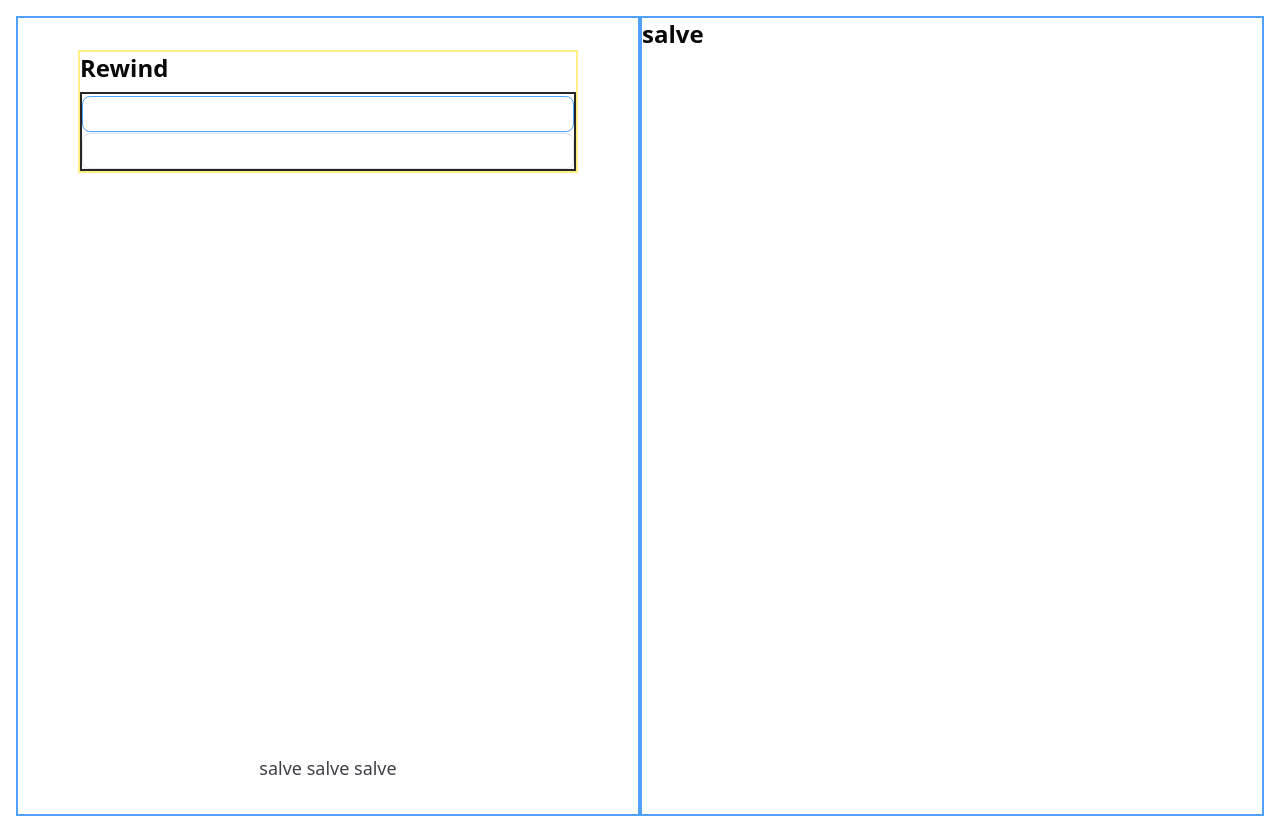
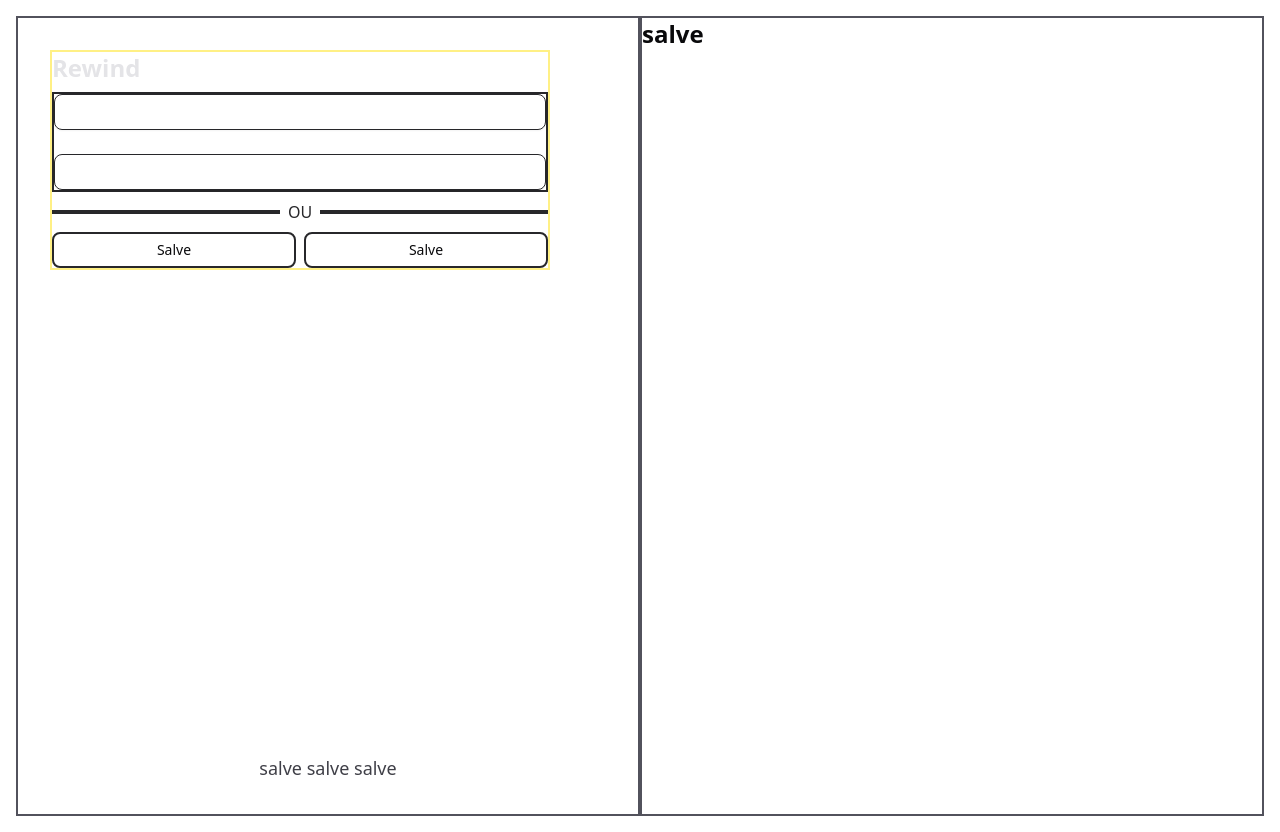
Before and after one commit to albqvictor1508/rewind, a React (Vite) app in the folder web/: page /signin in a window 1280 px wide. Built offline with nearby package versions, Linux system fonts and the light colour scheme.

Commit message:
wip(auth): trying to make the form

```diff
--- a/web/src/pages/_auth/signin.tsx
+++ b/web/src/pages/_auth/signin.tsx
@@ -1,5 +1,6 @@
 import { createFileRoute } from "@tanstack/react-router"
 import { Input } from "@/components/ui/input"
+import { Button } from "@/components/ui/button"
 
 export const Route = createFileRoute('/_auth/signin')({
   component: RouteComponent
@@ -8,18 +9,31 @@ export const Route = createFileRoute('/_auth/signin')({
 export function RouteComponent() {
   return (
     <main className='w-full h-full p-4 grid grid-cols-2'>
-      <section className='flex flex-col justify-between p-8 items-center text-2xl font-bold border-2 border-blue-400 w-full h-screen'>
+      <section className='flex flex-col justify-between p-8 text-2xl font-bold border-2 border-zinc-600 w-full h-screen'>
         <div className="w-[500px] flex flex-col space-y-2 border-2 border-yellow-200">
-          <h2>Rewind</h2>
-          <form className="border-2 border-zinc-800">
-            <Input className="border-blue-400" />
-            <Input />
+          <h2 className="text-zinc-200 text-2xl">Rewind</h2>
+          <form className="flex flex-col space-y-6 border-2 border-zinc-800">
+            <Input className="border-zinc-800" />
+            <Input className="border-zinc-800" />
           </form>
+          <div className="w-full flex items-center gap-2">
+            <p className="flex-1 border-2 border-zinc-800"></p>
+            <p className=" text-zinc-800 text-base font-normal">OU</p>
+            <p className="flex-1 border-2 border-zinc-800"></p>
+          </div>
+          <div className="w-full flex items-center gap-2">
+            <Button className='flex-1 border-2 border-zinc-800' variant={'ghost'}>
+              Salve
+            </Button>
+            <Button className='flex-1 border-2 border-zinc-800' variant={'ghost'}>
+              Salve
+            </Button>
+          </div>
+
         </div>
 
-        <p className="font-light text-lg text-zinc-700">salve salve salve</p>
+        <p className="font-normal text-lg text-zinc-700 w-full text-center">salve salve salve</p>
       </section>
-      <div className='text-2xl font-bold border-2 border-blue-400 h-screen'>salve</div>
-    </main>
+      <div className='text-2xl font-bold border-2 border-zinc-600 h-screen'>salve</div> </main >
   )
 }
```
